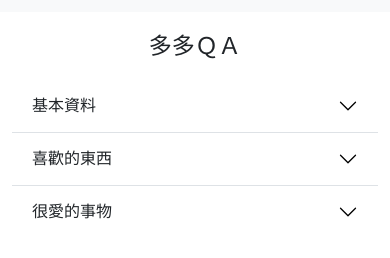
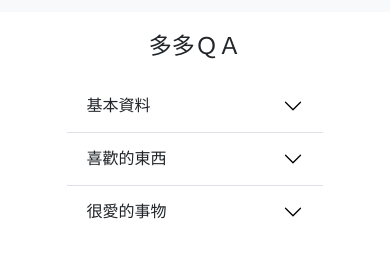
Before and after one commit to LiTingChuang/GTMtest, a plain HTML site: page QAPage.html in a window 390 px wide. Shown: the part 58-316 px from the top of the page. Drawn offline with nearby package versions, Linux system fonts and the light colour scheme.

Commit message:
20220729-colWidthFix2

```diff
--- a/QAPage.html
+++ b/QAPage.html
@@ -90,10 +90,10 @@
     </div>
     <div
       class="container"
-      style="border-color: gray; border: 10px; width: auto"
+      style="border-color: gray; border: 10px; width: 90%;"
     >
-      <div class="row">
-        <div class="col-md-12 col-sm-12">
+      <div class="row  justify-content-center">
+        <div class="col-md-12 col-sm-12" style="width: 80%;">
           <div class="accordion accordion-flush" id="accordionFlushExample">
             <div class="accordion-item">
               <h2 class="accordion-header" id="flush-headingOne">
```
